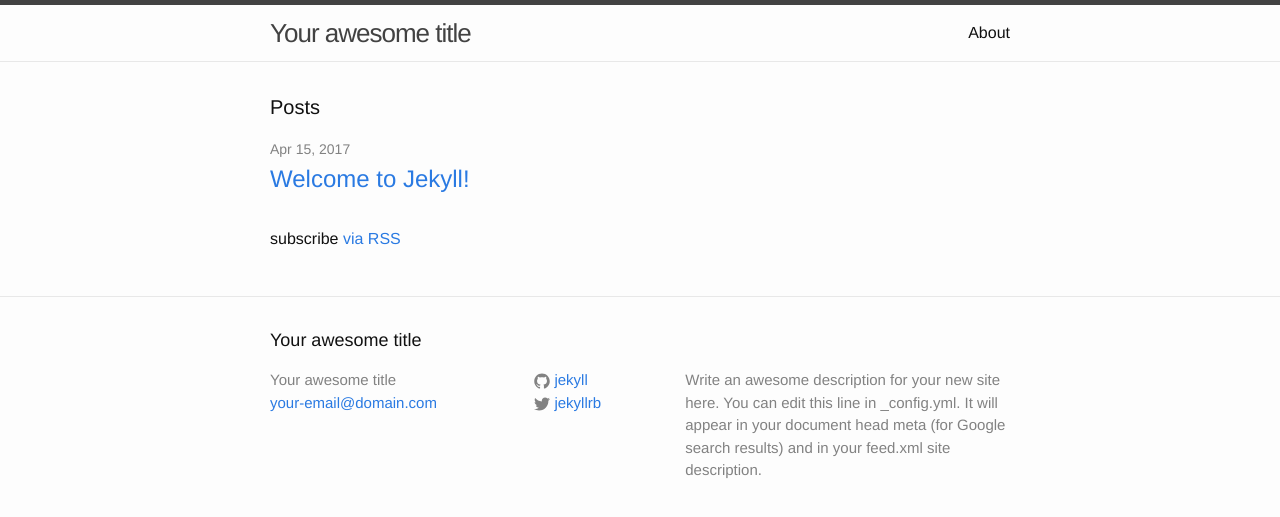
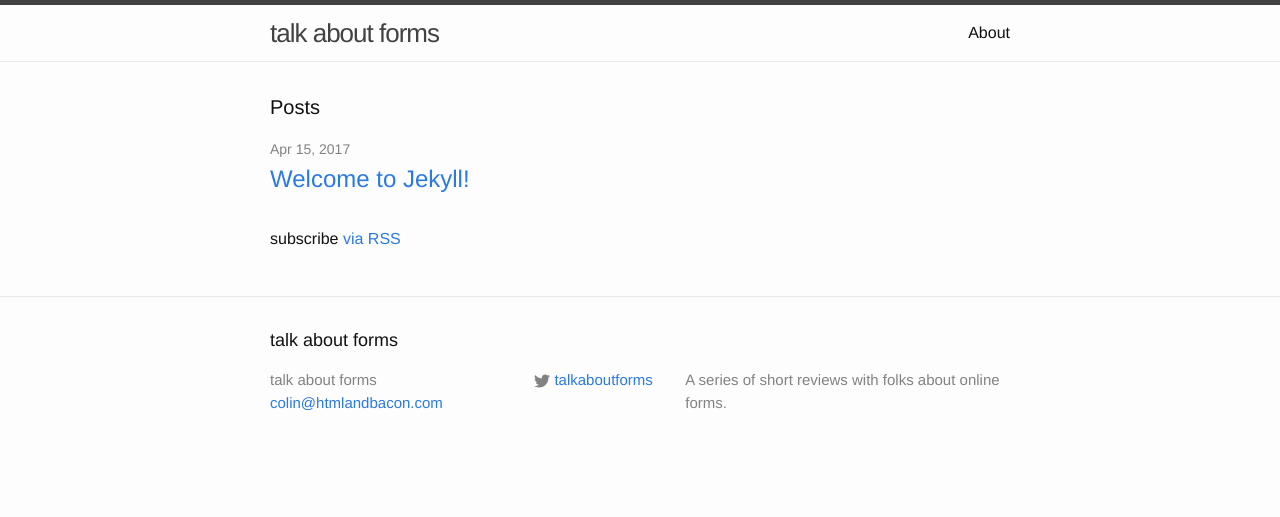
Before and after one commit to talkaboutforms/talkaboutforms.github.io, a Jekyll site: the page built from index.html, in a window 1280 px wide. Shown: the top 517 px of the page. Built offline with Jekyll 4.4.1, drawn with Linux system fonts in a browser that asks for light colours.

Commit message:
updated config

```diff
--- a/_config.yml
+++ b/_config.yml
@@ -6,16 +6,12 @@
 # 'jekyll serve'. If you change this file, please restart the server process.
 
 # Site settings
-title: Your awesome title
-email: your-email@domain.com
-description: > # this means to ignore newlines until "baseurl:"
-  Write an awesome description for your new site here. You can edit this
-  line in _config.yml. It will appear in your document head meta (for
-  Google search results) and in your feed.xml site description.
-baseurl: "" # the subpath of your site, e.g. /blog
-url: "http://yourdomain.com" # the base hostname & protocol for your site
-twitter_username: jekyllrb
-github_username:  jekyll
+title: talk about forms
+email: colin@htmlandbacon.com
+description: A series of short reviews with folks about online forms.
+baseurl: ""
+url: "https://talkaboutforms.github.io/"
+twitter_username: talkaboutforms
 
 # Build settings
 markdown: kramdown
```
